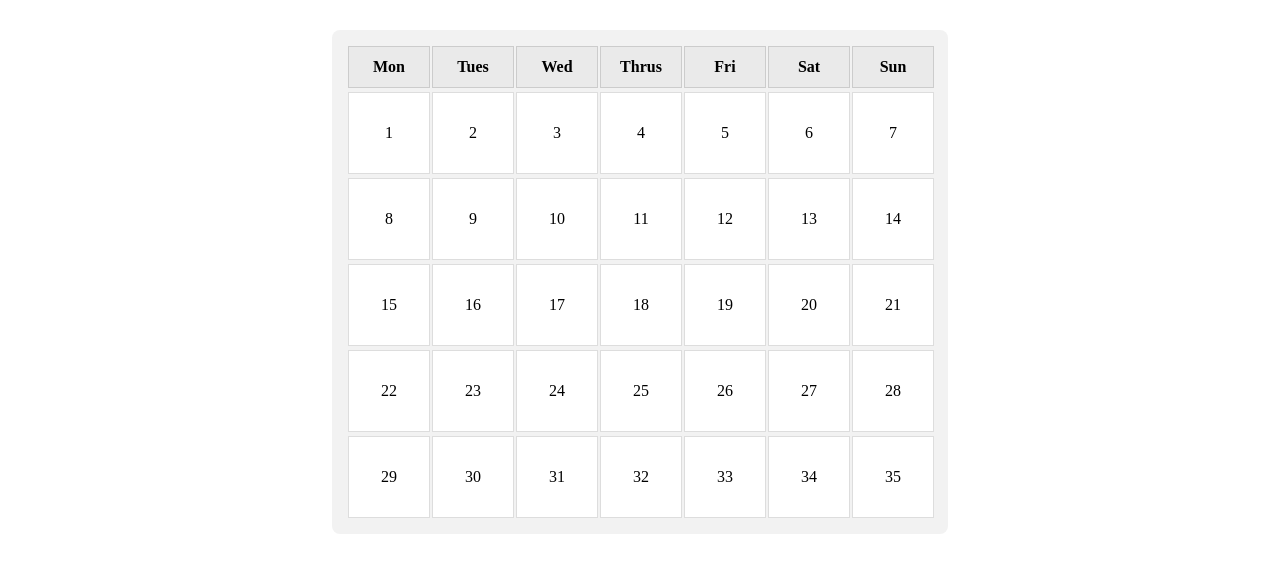
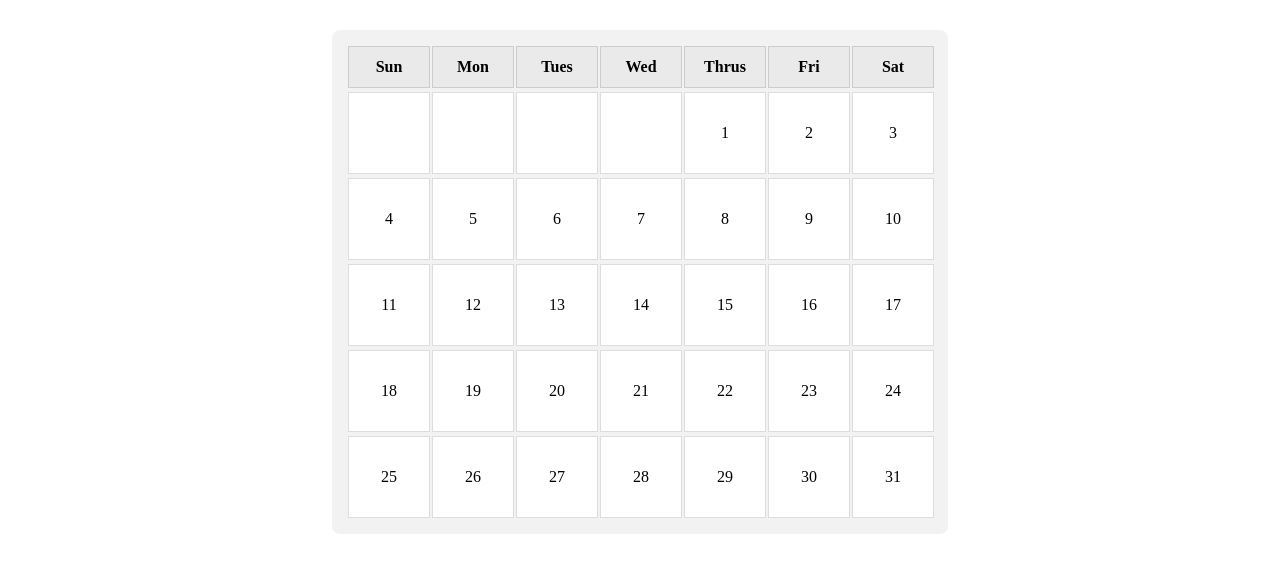
Before and after one commit to aveesah03/Planner, a React (Vite) app: page / in a window 1280 px wide. Shown: the part 258-826 px from the top of the page. Built offline with nearby package versions, Linux system fonts and the light colour scheme.

Commit message:
Added dates to the calendar

```diff
--- a/src/App.jsx
+++ b/src/App.jsx
@@ -1,11 +1,11 @@
 import Banner from './components/Banner'
 import Calendar from './components/Calendar'
-import { useState } from 'react'
+import { useState, useEffect } from 'react'
 import './App.css'
 
 
 function App() {
-  const months = ['January', 'February', 'March', 'April', 'May', 'June', 'July', 'August', 'September', 'October', 'November', 'December'];
+
   const [month, setMonth] = useState(0);
 
   const changeMonth = (operation) => {
@@ -16,13 +16,12 @@ function App() {
         return (prevMonth - 1 + 12) % 12;
       }
     });
-    return months[month];
   };
 
   return (
     <>
       <Banner />
-      <Calendar changeMonth={changeMonth}  />
+      <Calendar changeMonth={changeMonth}  month={month}/>
     </>
   )
 }
--- a/src/components/Calendar.jsx
+++ b/src/components/Calendar.jsx
@@ -1,37 +1,45 @@
 import Navbar from './Navbar';
 import './calendar.css';
+import { useEffect, useState } from 'react';
 
 export default function Calendar(props) {
-    let cal = [];
-    //const days = Array.from({length: 7});
-    const days = ['Mon', 'Tues', 'Wed', 'Thrus', 'Fri', 'Sat', 'Sun']
+    const months = ['January', 'February', 'March', 'April', 'May', 'June', 'July', 'August', 'September', 'October', 'November', 'December'];
+    const days = ['Sun', 'Mon', 'Tues', 'Wed', 'Thrus', 'Fri', 'Sat'];
+    const [firstDay, setFirstDay] = useState(new Date("2026", props.month).getDay());
+    const [lastDate, setLastDate] = useState(new Date("2026", props.month+1, "0").getDate());
 
-    for (let i = 0; i < 7; i++) {
-        let week = [];
-        for (let j = 0; j < 5; j++) {
-            week[j] = i*5+j+1;
-        }
-        cal[i] = week;
-    }
+    useEffect(()=> {
+        setFirstDay(new Date("2026", props.month).getDay());
+        setLastDate(new Date("2026", props.month+1, "0").getDate());
+    }, [props.month]);
+
 
     return (
         <>
-            <Navbar changeMonth={props.changeMonth} />
+            <Navbar changeMonth={props.changeMonth} month={months[props.month]}/>
             <div className="calendar">
 
                 {days.map((day) => (
                     <div className='days' key={day} >{day}</div>
                 ))}
 
-                {cal.map((week, weekIndex) => (
-                    <div className="week" key={weekIndex}>
-                        {week.map((date, dateIndex) => (
-                            <div className="date" key={dateIndex}>
-                                {date}
-                            </div>
-                        ))}
+                {Array.from({length: firstDay}).map((_, index) => (
+                    <div className="date" key={index}></div>
+                ))}
+
+                {Array.from({length: lastDate}).map( (_, date) => (
+                    <div className="date" key={date}>
+                       {date+1}
                     </div>
                 ))}
+
+                {Array.from({length: 35-(lastDate+firstDay)}).map( (_, index) => (
+                    <div className="date" key={index}>
+
+                    </div>
+                ))}
+
+
             </div>
         </>
     );
--- a/src/components/Navbar.jsx
+++ b/src/components/Navbar.jsx
@@ -5,14 +5,15 @@ export default function Navbar(props) {
     const monthRef = useRef(null);
 
     const onArrowButtonClick = (operation) => {
-        monthRef.current.innerText  = props.changeMonth(operation) + " 2026"
+        props.changeMonth(operation)
     }
 
     return (
         <div className='navbar' >
             <button  onClick={() => onArrowButtonClick("decrement")}>◀</button>
-            <h2 ref={monthRef} >January 2026</h2>
+            <h2 ref={monthRef} >{props.month + " 2026"}</h2>
             <button onClick={() => onArrowButtonClick("increment")} >▶</button>
         </div>
+
     );
 }
```
